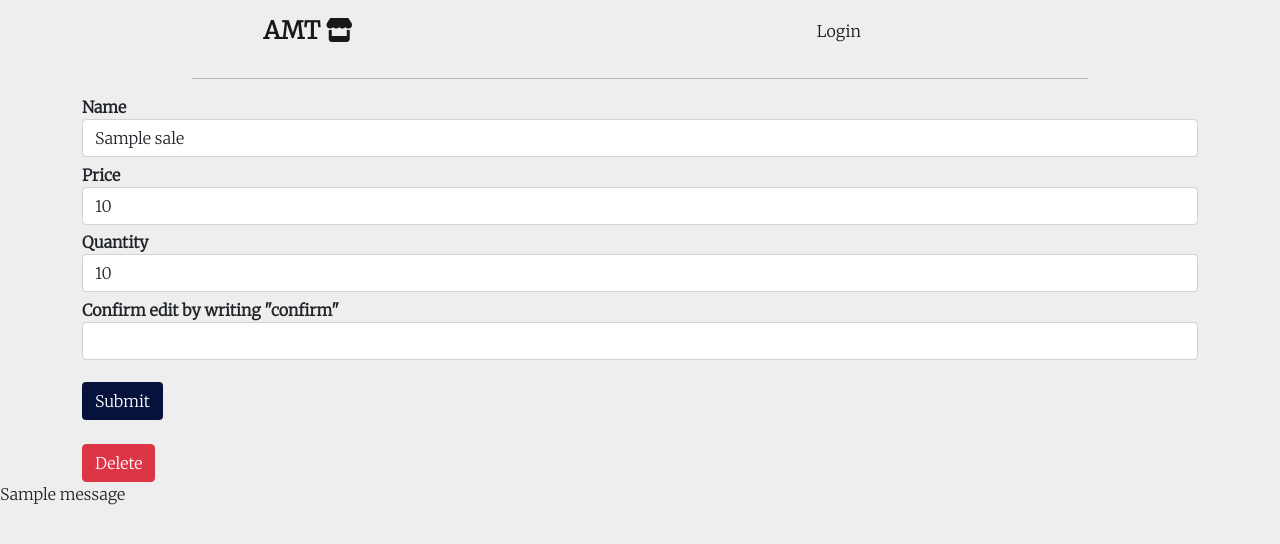
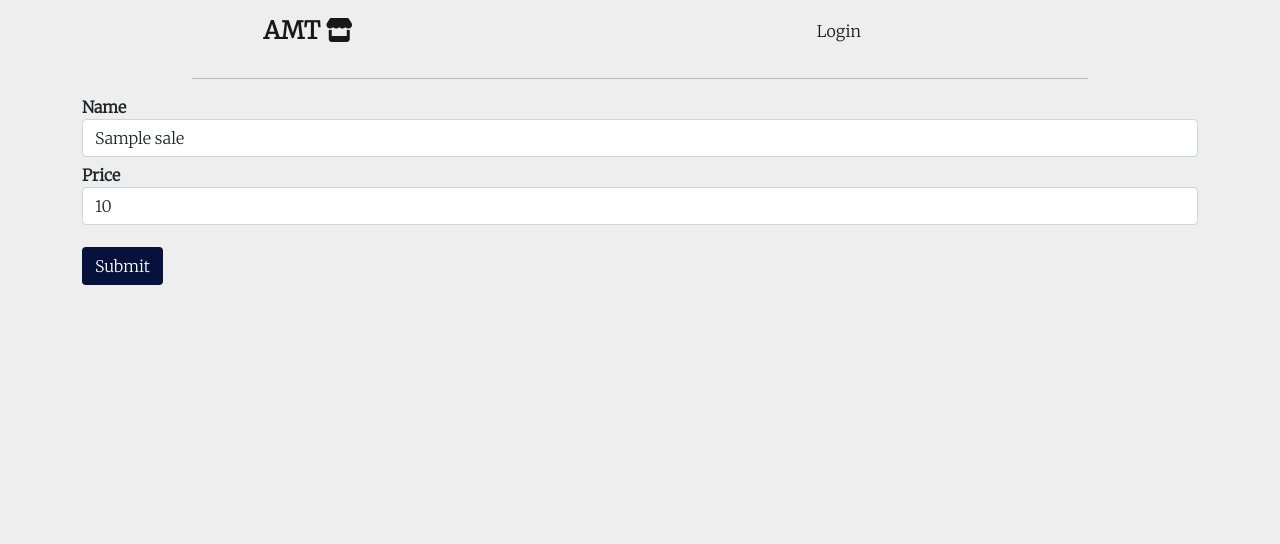
Before and after one commit to blade9380/pos, a Flask app: page /edit_sold_items/1 in a window 1280 px wide. Shown: the top 544 px of the page. Run offline with Flask 2, Linux system fonts and the light colour scheme; tables that the repository leaves empty hold one stand-in row (values such as "Sample post"); one stand-in notice (Sample message) is shown; some libraries are stand-ins or nearby versions.

Commit message:
fix some bugs

```diff
--- a/forms.py
+++ b/forms.py
@@ -1,7 +1,7 @@
 from logging import PlaceHolder
 from flask import Flask
 from flask_wtf import FlaskForm
-from wtforms import StringField, SubmitField, PasswordField
+from wtforms import StringField, SubmitField, PasswordField, RadioField
 from wtforms.validators import DataRequired, URL
 
 
@@ -21,6 +21,7 @@ class Login(FlaskForm):
 class SaleItem(FlaskForm):
     price = StringField('Price', validators=[DataRequired()])
     quantity = StringField('Quantity', validators=[DataRequired()])
+    month = RadioField("radio", choices=['Confirm'], validators=[DataRequired()])
     submit = SubmitField('Submit')
 
 
@@ -34,8 +35,6 @@ class EditItem(FlaskForm):
 class EditSoldItem(FlaskForm):
     name = StringField('Name', validators=[DataRequired()])
     price = StringField('Price', validators=[DataRequired()])
-    quantity = StringField('Quantity', validators=[DataRequired()])
-    confirm = StringField('Confirm edit by writing "confirm"', validators=[DataRequired()])
     submit = SubmitField('Submit')
 
 
--- a/main.py
+++ b/main.py
@@ -45,6 +45,7 @@ class Sale(db.Model):
     name = db.Column(db.String(100), nullable=False, unique=False)
     purchased_price = db.Column(db.Float, nullable=False)
     price = db.Column(db.Float, nullable=False)
+    # total mean profit
     total = db.Column(db.Float, nullable=False)
     quantity = db.Column(db.Float, nullable=False)
     date = db.Column(db.Date, nullable=False, unique=False)
@@ -190,16 +191,6 @@ def delete_item(item_id):
     return redirect(url_for('show_items'))
 
 
-@app.route('/sold_item_delete/<int:item_id>')
-@admin_only
-def sold_item_delete(item_id):
-    item_to_delete = Sale.query.get(item_id)
-    db.session.delete(item_to_delete)
-    db.session.commit()
-
-    return redirect(url_for('monthly_total'))
-
-
 @app.route('/sale/<int:item_id>', methods=['GET', 'POST'])
 @admin_only
 def sale(item_id):
@@ -324,18 +315,15 @@ def daily_total(year_month):
     else:
         end_date = datetime.strptime(f'{requested_year}-{requested_month}-31', '%Y-%m-%d')
 
-    sold_item = Sale.query.all()
-    first_daily_total = DailyTotal.query.all()
-    today = datetime.now().day
+    sold_item = Sale.query.filter_by(date=datetime.now().date()).all()
+    first_daily_total = DailyTotal.query.filter_by(date=datetime.now().date()).all()
+    print(first_daily_total, 1)
     total_money, total_profit = 0, 0
-
-    sold = [i for i in sold_item if i.date.day == today]
-    current_total = [i for i in first_daily_total if i.date.day == today]
-
-    for i in sold:
+    print(total_profit, 2)
+    for i in sold_item:
         total_money += i.price
         total_profit += i.total
-    if not current_total:
+    if not first_daily_total:
         add_total = DailyTotal(
             daily=total_money,
             daily_profit=total_profit,
@@ -344,7 +332,7 @@ def daily_total(year_month):
         db.session.add(add_total)
         db.session.commit()
     else:
-        for i in current_total:
+        for i in first_daily_total:
             i.daily = total_money
             i.daily_profit = total_profit
             i.date = datetime.now()
@@ -367,23 +355,32 @@ def edit_sold_items(item_id):
     edit_sold_item_form = EditSoldItem(
         name=item.name,
         price=int(item.price),
-        quantity=int(item.quantity)
     )
 
     if request.method == 'GET':
         return render_template('edit_sold_items.html', form=edit_sold_item_form, item=item)
 
     if edit_sold_item_form.validate_on_submit():
-        if edit_sold_item_form.confirm.data == 'confirm':
-            item.name = edit_sold_item_form.name.data
-            item.price = edit_sold_item_form.price.data
-            item.quantity = edit_sold_item_form.quantity.data
-            item.total = float(edit_sold_item_form.price.data) - item.purchased_price
+        item.name = edit_sold_item_form.name.data
+        item.price = edit_sold_item_form.price.data
+        item.total = float(edit_sold_item_form.price.data) - item.purchased_price
+        db.session.commit()
+
+        sold_item = Sale.query.filter_by(date=datetime.now().day).all()
+        first_daily_total = DailyTotal.query.filter_by(date=datetime.now().day).all()
+        total_money, total_profit = 0, 0
+
+        for i in sold_item:
+            total_money += i.price
+            total_profit += i.total
+
+        for i in first_daily_total:
+            i.daily = total_money
+            i.daily_profit = total_profit
+            i.date = datetime.now()
             db.session.commit()
-            return redirect(url_for('sold_items', date=item.date))
-        else:
-            flash("Please write 'confirm'.")
-            return redirect(url_for('edit_sold_items', item_id=item_id))
+
+        return redirect(url_for('sold_items', date=item.date))
 
 
 if __name__ == '__main__':
--- a/templates/edit.html
+++ b/templates/edit.html
@@ -3,7 +3,7 @@
 {% block content %}
 <div class="container">
 {{ wtf.quick_form(form)}}
-
+<br>
 <a href="{{ url_for('delete_item', item_id=item.id)}}" class="btn btn-danger">Delete</a>
     </div>
 {% endblock %}
--- a/templates/edit_sold_items.html
+++ b/templates/edit_sold_items.html
@@ -3,35 +3,7 @@
 {% block content %}
 <div class="container">
     {{ wtf.quick_form(form)}}
-    <br>
-    <button type="button" class="btn btn-danger" data-bs-toggle="modal" data-bs-target="#exampleModal">
-        Delete
-    </button>
-
 </div>
 {% endblock %}
-{% with messages = get_flashed_messages() %}
-{% if messages %}
-{% for message in messages%}
-{{message}}
-{% endfor %}
-{% endif %}
-{% endwith %}
-<div class="modal fade" id="exampleModal" tabindex="-1" aria-labelledby="exampleModalLabel" aria-hidden="true">
-    <div class="modal-dialog">
-        <div class="modal-content">
-            <div class="modal-header">
-                <h5 class="modal-title" id="exampleModalLabel">Delete</h5>
-                <button type="button" class="btn-close" data-bs-dismiss="modal" aria-label="Close"></button>
-            </div>
-            <div class="modal-body">
-                Do you want to delete?
-            </div>
-            <div class="modal-footer">
-                <a href="{{ url_for('sold_item_delete', item_id=item.id)}}" class="btn btn-danger">Delete</a>
-            </div>
-        </div>
-    </div>
-</div>
 
 {% include 'footer.html' %}
--- a/templates/sold_items.html
+++ b/templates/sold_items.html
@@ -13,7 +13,6 @@
         <td>{{ item.name}}</td>
         <td>{{ item.price|int }}</td>
         <td>{{ item.quantity|int }}</td>
-        <td>{{ item.id }}</td>
         <td><a href="{{ url_for('edit_sold_items', item_id=item.id) }}" class="btn btn-warning">Edit</a></td>
     </tr>
     {% endfor %}
```
Also changed, not shown: templates/sale.html (+23 -1 lines).
